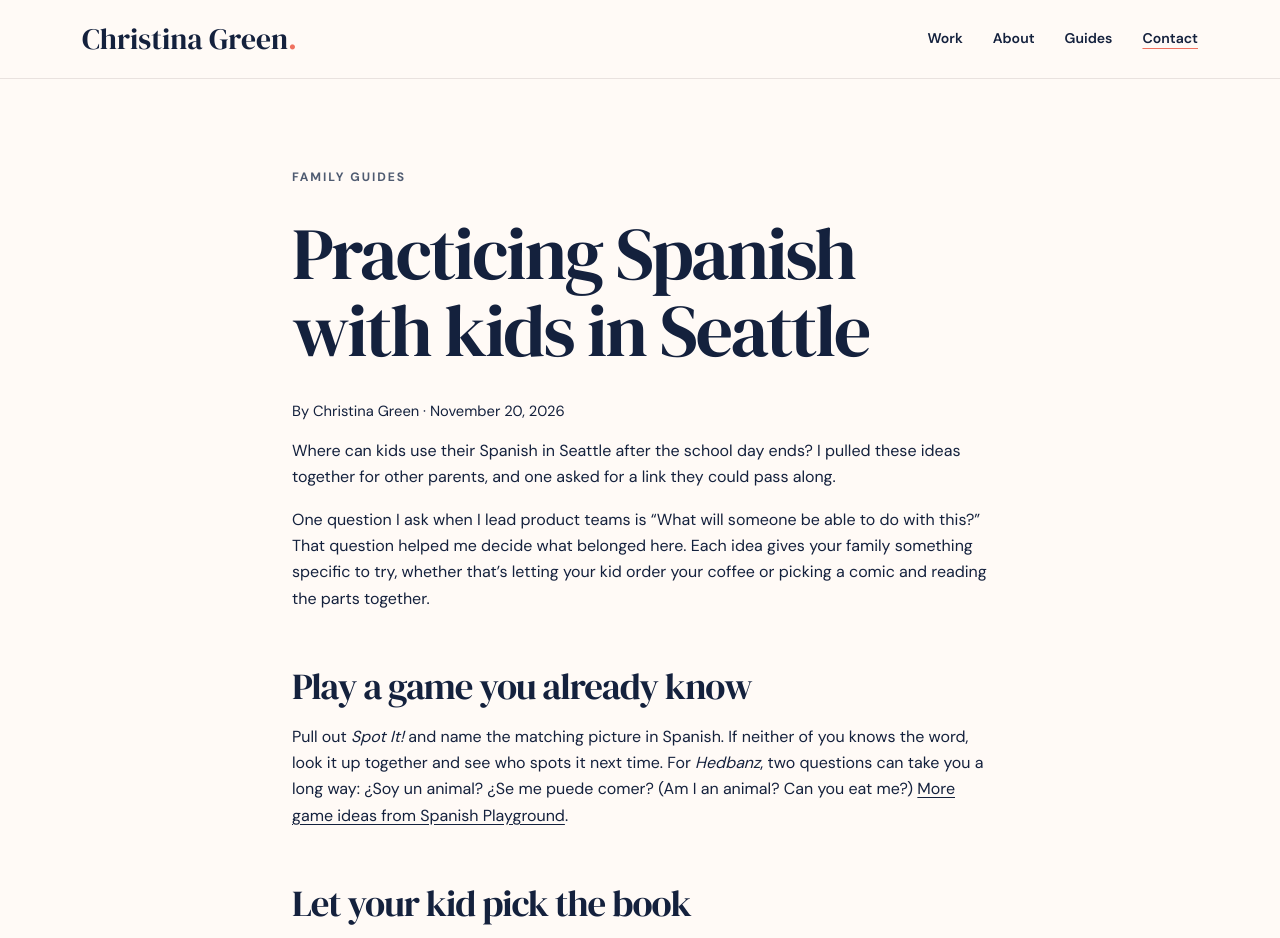
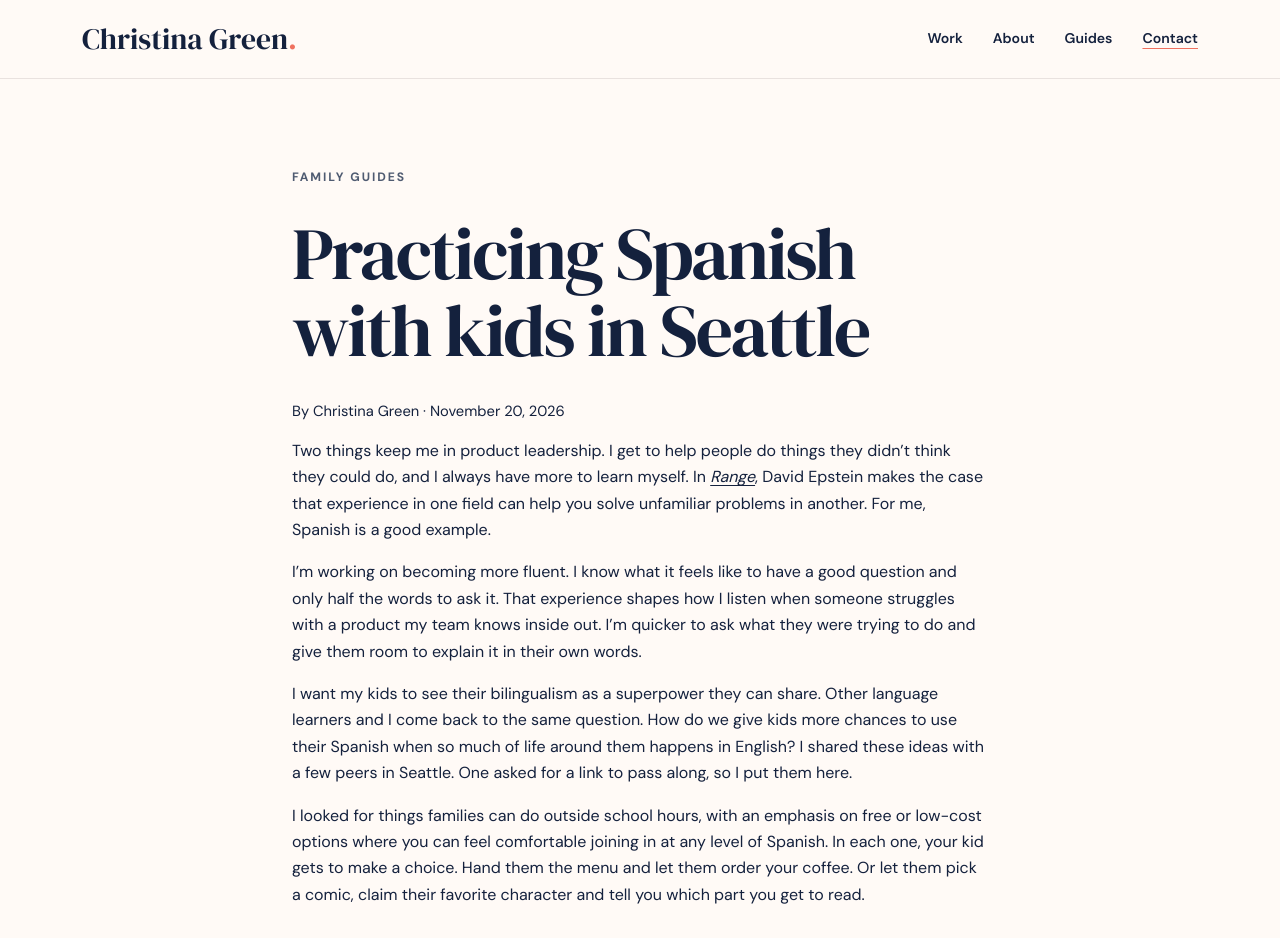
Before and after one commit to csgreen/portfolio, a plain HTML site: page guides/index.html in a window 1280 px wide. Shown: the top 938 px of the page. Drawn offline with Linux system fonts and the light colour scheme.

Commit message:
Explain the product leadership and language-learning perspective behind the Seattle guide

```diff
--- a/guides/index.html
+++ b/guides/index.html
@@ -25,8 +25,10 @@
 <p class="kicker">Family guides</p>
 <h1>Practicing Spanish with kids in Seattle</h1>
 <p class="byline">By Christina Green · November 20, 2026</p>
-<p>Where can kids use their Spanish in Seattle after the school day ends? I pulled these ideas together for other parents, and one asked for a link they could pass along.</p>
-<p>One question I ask when I lead product teams is “What will someone be able to do with this?” That question helped me decide what belonged here. Each idea gives your family something specific to try, whether that’s letting your kid order your coffee or picking a comic and reading the parts together.</p>
+<p>Two things keep me in product leadership. I get to help people do things they didn’t think they could do, and I always have more to learn myself. In <em><a href="https://www.panmacmillan.com/authors/david-epstein/range/9781035053049">Range</a></em>, David Epstein makes the case that experience in one field can help you solve unfamiliar problems in another. For me, Spanish is a good example.</p>
+<p>I’m working on becoming more fluent. I know what it feels like to have a good question and only half the words to ask it. That experience shapes how I listen when someone struggles with a product my team knows inside out. I’m quicker to ask what they were trying to do and give them room to explain it in their own words.</p>
+<p>I want my kids to see their bilingualism as a superpower they can share. Other language learners and I come back to the same question. How do we give kids more chances to use their Spanish when so much of life around them happens in English? I shared these ideas with a few peers in Seattle. One asked for a link to pass along, so I put them here.</p>
+<p>I looked for things families can do outside school hours, with an emphasis on free or low-cost options where you can feel comfortable joining in at any level of Spanish. In each one, your kid gets to make a choice. Hand them the menu and let them order your coffee. Or let them pick a comic, claim their favorite character and tell you which part you get to read.</p>
 <section>
 <h2>Play a game you already know</h2>
 <p>Pull out <em>Spot It!</em> and name the matching picture in Spanish. If neither of you knows the word, look it up together and see who spots it next time. For <em>Hedbanz</em>, two questions can take you a long way: <span lang="es">¿Soy un animal? ¿Se me puede comer?</span> (Am I an animal? Can you eat me?) <a href="https://www.spanishplayground.net/spanish-games-kids/">More game ideas from Spanish Playground</a>.</p>
```
